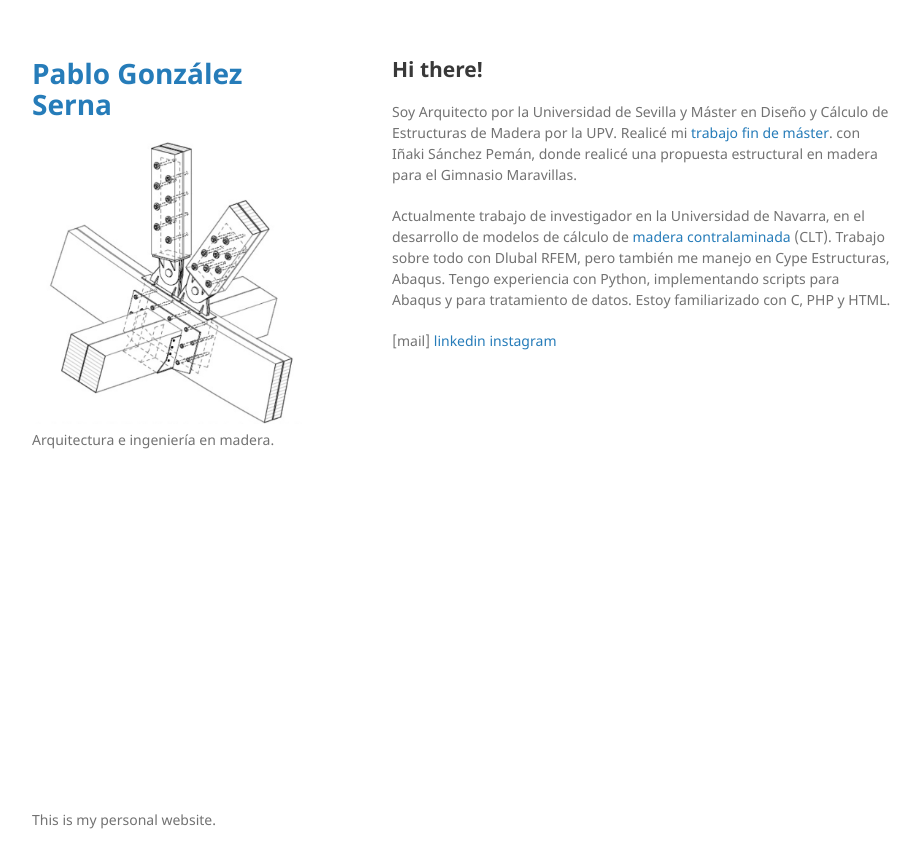
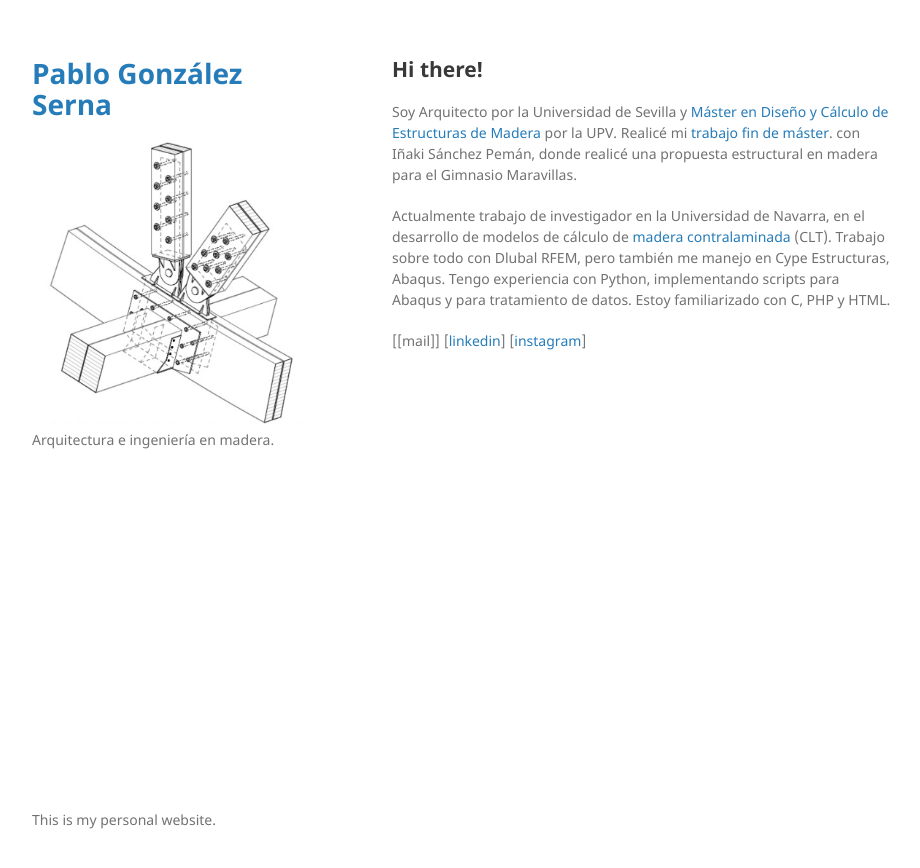
Before and after one commit to parametropic/webtest2, a Jekyll site: the page built from index.md, in a window 1280 px wide. Shown: the top 868 px of the page, without its empty margins (178-1098 px from the left). Built offline with Jekyll 4.4.1, drawn with Linux system fonts in a browser that asks for light colours; our own code applies the rules of GitHub Pages for plain Markdown files; part of the change alters nothing that is shown.

```diff
--- a/index.md
+++ b/index.md
@@ -3,11 +3,11 @@ layout: default
 ---
 ## Hi there!
 
-Soy Arquitecto por la Universidad de Sevilla y Máster en Diseño y Cálculo de Estructuras de Madera por la UPV.
+Soy Arquitecto por la Universidad de Sevilla y [Máster en Diseño y Cálculo de Estructuras de Madera](https://www.mastermadera.com/) por la UPV.
 Realicé mi [trabajo fin de máster](./tfm.html). con Iñaki Sánchez Pemán, donde realicé una propuesta estructural en madera para el Gimnasio Maravillas.
 
 Actualmente trabajo de investigador en la Universidad de Navarra, en el desarrollo de modelos de cálculo de [madera contralaminada](./clt.html) (CLT).
 Trabajo sobre todo con Dlubal RFEM, pero también me manejo en Cype Estructuras, Abaqus.
 Tengo experiencia con Python, implementando scripts para Abaqus y para tratamiento de datos. Estoy familiarizado con C, PHP y HTML.
 
-[mail]  [linkedin](https://www.linkedin.com/in/glezsernapablo/)  [instagram](https://www.instagram.com/pabgser/)
+\[[mail]\]  \[[linkedin](https://www.linkedin.com/in/glezsernapablo/)\]  \[[instagram](https://www.instagram.com/pabgser/)\]
```
